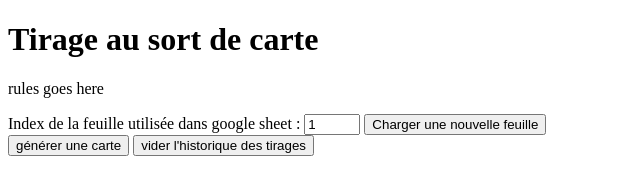
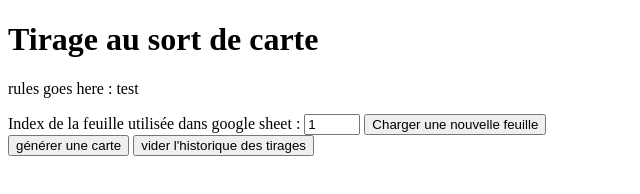
Before and after one commit to methio/BoosterCards, a plain HTML site: page index.html in a window 1280 px wide. Shown: the full height of the page, 0-640 px from the left. Drawn offline with nearby package versions, Linux system fonts and the light colour scheme.

Commit message:
test commit

```diff
--- a/index.html
+++ b/index.html
@@ -10,7 +10,7 @@
 </head>
 <body>
   <h1>Tirage au sort de carte</h1>
-  <p> rules goes here</p>
+  <p> rules goes here : test</p>
 
   <div id="sheetSelection">
     <label for="sheet">Index de la feuille utilisée dans google sheet : </label>
```
